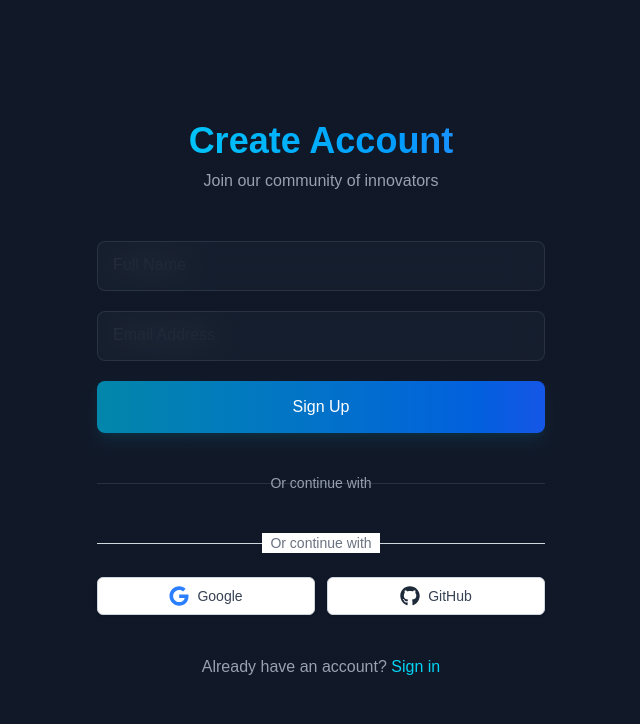
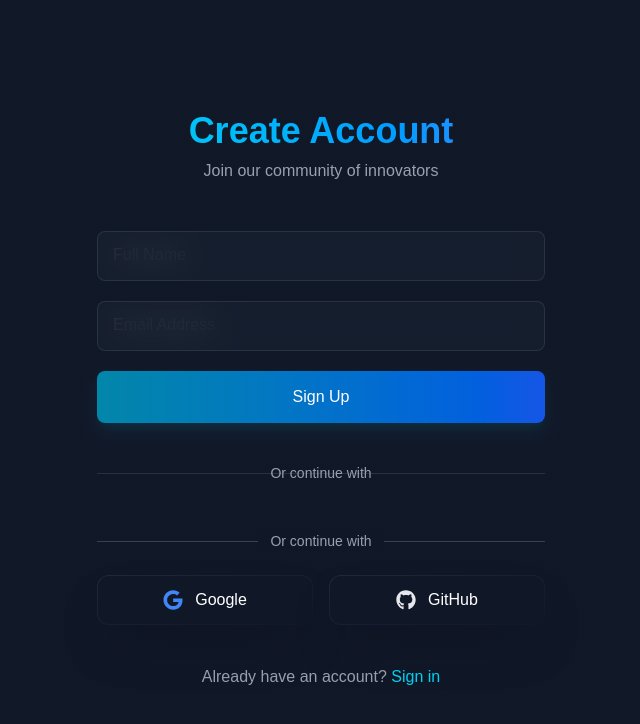
Before and after one commit to Waleed-Ahmad-dev/speech_to_text, a Next.js app: page /signup in a window 1280 px wide. Shown: the top 724 px of the page, without its empty margins (319-959 px from the left). Built offline with nearby package versions, Linux system fonts and the light colour scheme.

Commit message:
Update OAuthButtons.tsx

```diff
--- a/src/components/OAuthButtons.tsx
+++ b/src/components/OAuthButtons.tsx
@@ -2,6 +2,7 @@
 
 import { signIn } from 'next-auth/react';
 import { FaGithub, FaGoogle } from 'react-icons/fa';
+import { motion } from 'framer-motion';
 
 export function OAuthButtons() {
   const handleOAuthSignIn = (provider: 'google' | 'github') => {
@@ -9,33 +10,46 @@ export function OAuthButtons() {
   };
 
   return (
-          <div className="mt-6">
+    <div className="mt-8 space-y-6">
       <div className="relative">
         <div className="absolute inset-0 flex items-center">
-                         <div className="w-full border-t border-gray-300" />
+          <div className="w-full border-t border-gray-700" />
         </div>
-                    <div className="relative flex justify-center text-sm">
-                         <span className="px-2 bg-white text-gray-500">
+        <div className="relative flex justify-center">
+          <span className="px-3 bg-gray-900 text-sm text-gray-400">
             Or continue with
           </span>
         </div>
       </div>
 
-               <div className="mt-6 grid grid-cols-2 gap-3">
-                    <button
+      <div className="grid grid-cols-2 gap-4">
+        {/* Google Button */}
+        <motion.button
+          whileHover={{ scale: 1.03 }}
+          whileTap={{ scale: 0.98 }}
           onClick={() => handleOAuthSignIn('google')}
-                         className="w-full inline-flex justify-center py-2 px-4 border border-gray-300 rounded-md shadow-sm bg-white text-sm font-medium text-gray-700 hover:bg-gray-50"
+          className="relative overflow-hidden rounded-xl bg-gradient-to-br from-gray-800 to-gray-900 p-px shadow-2xl transition-all duration-300 hover:shadow-[0_0_20px_-5px_rgba(59,130,246,0.3)]"
         >
-                         <FaGoogle className="h-5 w-5 text-blue-500" />
-                         <span className="ml-2">Google</span>
-                    </button>
-                    <button
+          <div className="absolute inset-0 bg-[conic-gradient(at_top_right,_var(--tw-gradient-stops))] from-transparent via-blue-500/30 to-transparent opacity-0 transition-opacity duration-500 group-hover:opacity-100" />
+          <div className="relative flex h-full w-full items-center justify-center rounded-[11px] bg-gray-900 px-4 py-3 text-white">
+            <FaGoogle className="text-xl text-[#4285F4]" />
+            <span className="ml-3 font-medium">Google</span>
+          </div>
+        </motion.button>
+
+        {/* GitHub Button */}
+        <motion.button
+          whileHover={{ scale: 1.03 }}
+          whileTap={{ scale: 0.98 }}
           onClick={() => handleOAuthSignIn('github')}
-                         className="w-full inline-flex justify-center py-2 px-4 border border-gray-300 rounded-md shadow-sm bg-white text-sm font-medium text-gray-700 hover:bg-gray-50"
+          className="relative overflow-hidden rounded-xl bg-gradient-to-br from-gray-800 to-gray-900 p-px shadow-2xl transition-all duration-300 hover:shadow-[0_0_20px_-5px_rgba(139,92,246,0.3)]"
         >
-                         <FaGithub className="h-5 w-5 text-gray-800" />
-                         <span className="ml-2">GitHub</span>
-                    </button>
+          <div className="absolute inset-0 bg-[conic-gradient(at_top_right,_var(--tw-gradient-stops))] from-transparent via-purple-500/30 to-transparent opacity-0 transition-opacity duration-500 group-hover:opacity-100" />
+          <div className="relative flex h-full w-full items-center justify-center rounded-[11px] bg-gray-900 px-4 py-3 text-white">
+            <FaGithub className="text-xl text-gray-200" />
+            <span className="ml-3 font-medium">GitHub</span>
+          </div>
+        </motion.button>
       </div>
     </div>
   );
```
Lines whose indentation alone changed are shown as unchanged.
